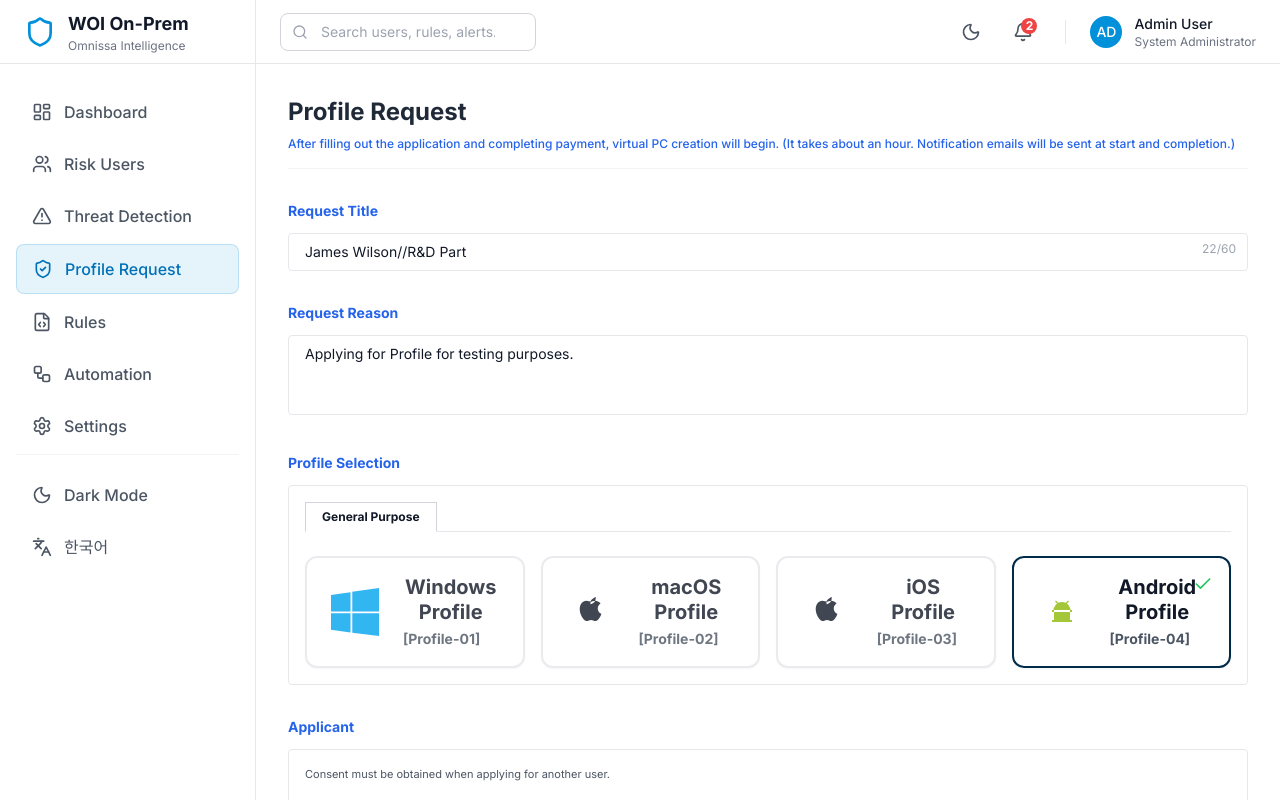
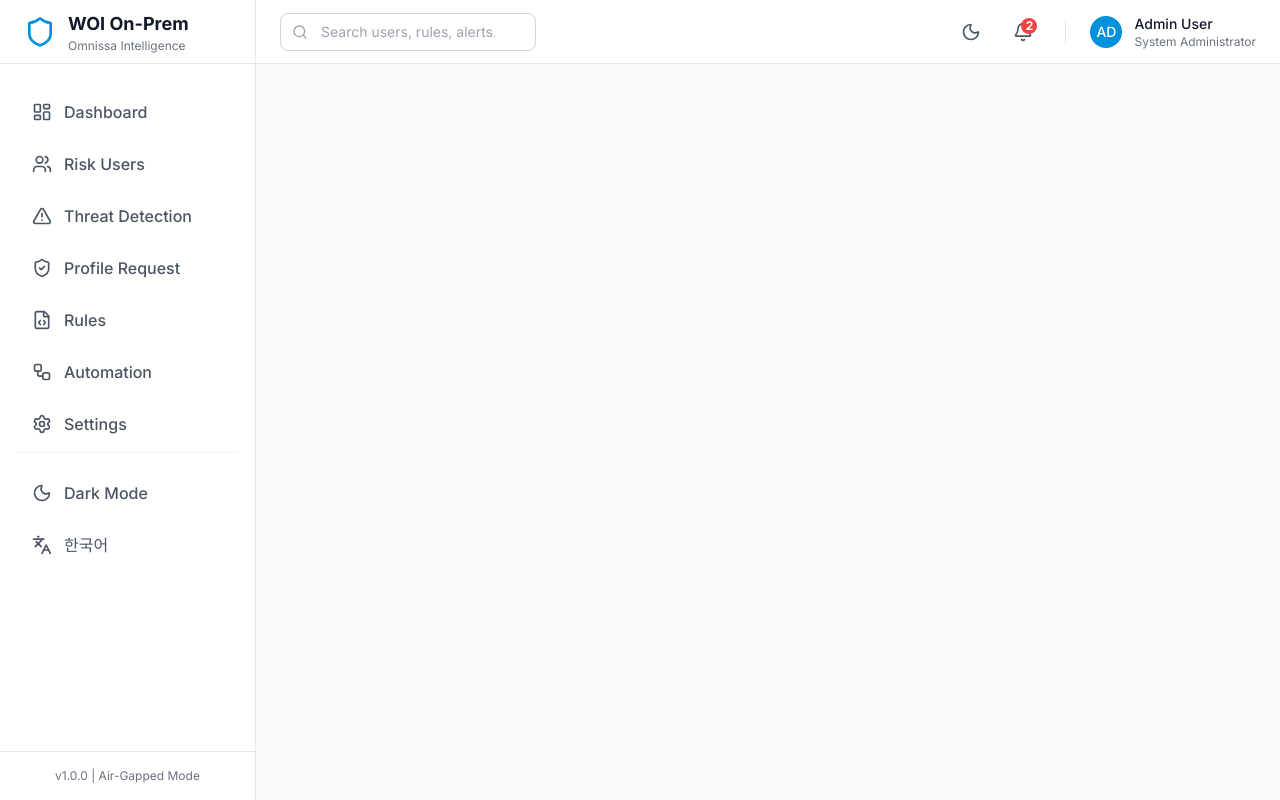
Before and after one commit to gullivar/woi-v1.2, a React (Vite) app: page /vdi-request in a window 1280 px wide. Shown: the top 800 px of the page. Built offline with nearby package versions, Linux system fonts and the light colour scheme; a web font is replaced by a local one.

Commit message:
Change default page to Dashboard and update Profile Request URI to /profile-request

```diff
--- a/src/App.tsx
+++ b/src/App.tsx
@@ -28,7 +28,7 @@ function App() {
                 <Route path="/rules" element={<RuleEditor />} />
                 <Route path="/automation" element={<PlaybookEditor />} />
                 <Route path="/threats" element={<ThreatsPage />} />
-                <Route path="/vdi-request" element={<VdiRequest />} />
+                <Route path="/profile-request" element={<VdiRequest />} />
                 <Route path="/settings" element={<Settings />} />
                 <Route path="/search" element={<SearchResults />} />
                 <Route path="/notifications" element={<Notifications />} />
--- a/src/components/Layout.tsx
+++ b/src/components/Layout.tsx
@@ -31,7 +31,7 @@ export const Layout: React.FC<LayoutProps> = ({ children }) => {
         { name: t('nav.dashboard'), href: '/', icon: LayoutDashboard },
         { name: t('nav.users'), href: '/users', icon: UsersIcon },
         { name: t('nav.threats'), href: '/threats', icon: AlertTriangle },
-        { name: t('nav.vdi'), href: '/vdi-request', icon: ShieldCheck },
+        { name: t('nav.vdi'), href: '/profile-request', icon: ShieldCheck },
         { name: t('nav.rules'), href: '/rules', icon: FileCode },
         { name: t('nav.automation'), href: '/automation', icon: Workflow },
         { name: t('nav.settings'), href: '/settings', icon: SettingsIcon },
```
